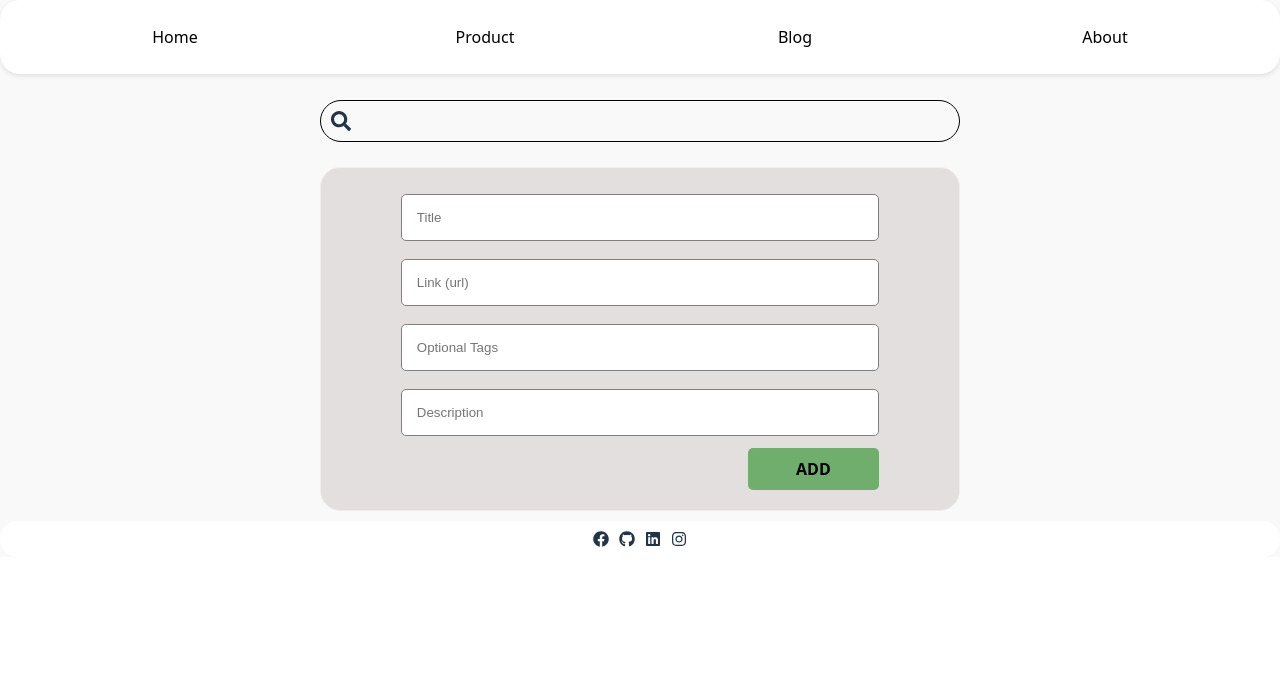
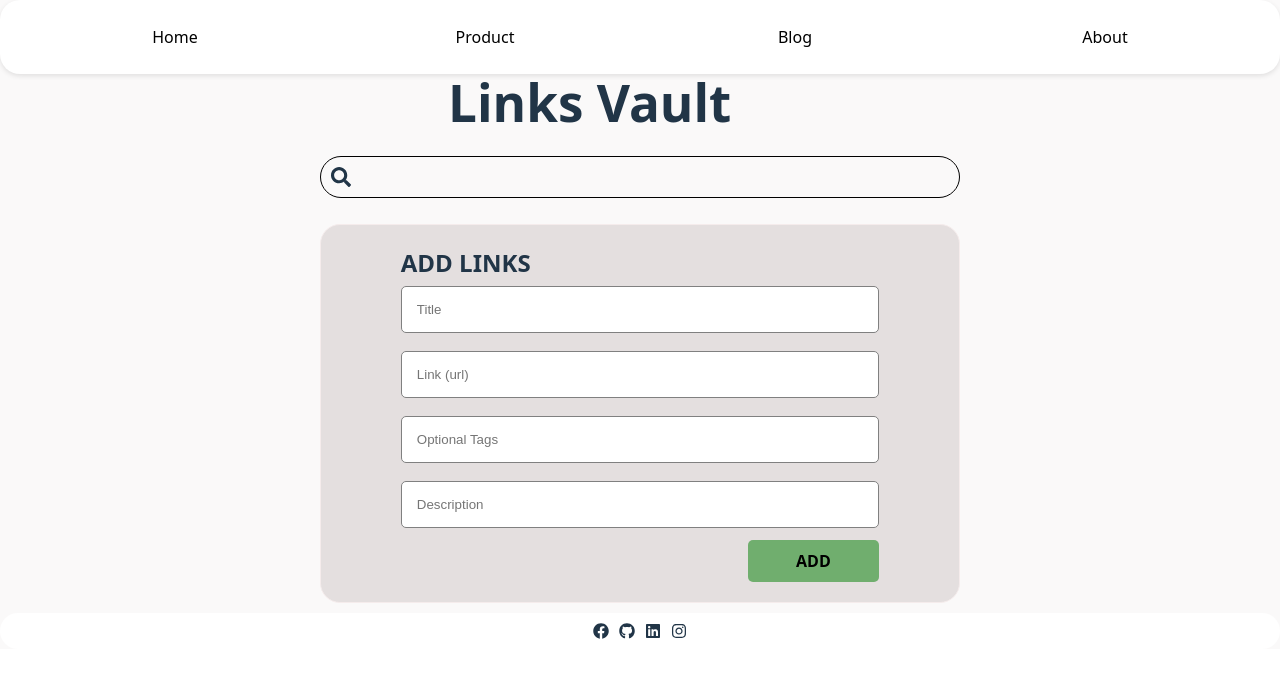
Before and after one commit to Shantela21/react-ts-task-2, a React (Vite) app: page / in a window 1280 px wide. Shown: the top 678 px of the page. Built offline with nearby package versions, Linux system fonts and the light colour scheme.

Commit message:
fixed README.md file

```diff
--- a/src/App.css
+++ b/src/App.css
@@ -48,7 +48,7 @@ body {
 
 .topnav a:hover {
   background-color: #70ae6e;
-  color: black ;
+  color: black;
 }
 
 .topnav .logo {
@@ -57,8 +57,6 @@ body {
   font-weight: bold;
   font-size: 1.2rem;
 }
-
-
 
 .search-container {
   width: 50%;
@@ -159,7 +157,7 @@ body {
   border-radius: 20px;
 }
 .table {
-  margin-left: 25%;
+  /* margin-left: 25%; */
   border: 1px solid white;
   width: 50%;
   height: 45%;
@@ -167,6 +165,7 @@ body {
   margin-top: 1%;
   border-radius: 20px;
   background-color: rgb(228, 223, 223);
+  font-size: clamp(15px, 1px, 30px);
 }
 th,
 td {
@@ -180,7 +179,7 @@ td {
 }
 .main {
   display: flex;
-  justify-content: center;
+  justify-content: flex-start;
   flex-direction: column;
 }
 
@@ -219,13 +218,10 @@ td {
   justify-content: space-evenly;
 }
 
-/* ============================= */
-/* 📱 Media Queries for Responsiveness */
-/* ============================= */
-
-/* Extra small devices (phones, portrait) - 320px */
 @media (max-width: 320px) {
-  .search-container, .form, .table {
+  .search-container,
+  .form,
+  .table {
     width: 90%;
     margin-left: 5%;
   }
@@ -245,9 +241,10 @@ td {
   }
 }
 
-/* Small devices (phones, landscape) - 480px */
 @media (max-width: 480px) {
-  .search-container, .form, .table {
+  .search-container,
+  .form,
+  .table {
     width: 85%;
     margin-left: 7.5%;
   }
@@ -264,9 +261,10 @@ td {
   }
 }
 
-/* Medium devices (tablets) - 768px */
 @media (max-width: 768px) {
-  .search-container, .form, .table {
+  .search-container,
+  .form,
+  .table {
     width: 70%;
     margin-left: 15%;
   }
@@ -282,9 +280,10 @@ td {
   }
 }
 
-/* Large devices (small laptops) - 1024px */
 @media (max-width: 1024px) {
-  .search-container, .form, .table {
+  .search-container,
+  .form,
+  .table {
     width: 60%;
     margin-left: 20%;
   }
@@ -295,9 +294,10 @@ td {
   }
 }
 
-/* Extra large devices (desktops) - 1200px */
 @media (max-width: 1200px) {
-  .search-container, .form, .table {
+  .search-container,
+  .form,
+  .table {
     width: 55%;
     margin-left: 22.5%;
   }
--- a/src/App.tsx
+++ b/src/App.tsx
@@ -4,6 +4,7 @@ import Footer from "./components/Footer";
 import Form from "./components/Form";
 import Navbar from "./components/Navbar";
 import SearchBar from "./components/SearchBar";
+import Title from "./components/Title";
 function App() {
   const [query, setQuery] = React.useState("");
   const [searchInput, setSearchInput] = React.useState("");
@@ -12,6 +13,7 @@ function App() {
       <div className="app">
         {/* <Title/> */}
         <Navbar />
+        <Title/>
         <div className="hero-section">
           <SearchBar
             searchValue={searchInput}
--- a/src/components/Form.tsx
+++ b/src/components/Form.tsx
@@ -75,6 +75,7 @@ export default function Form({ query = "" }: { query?: string }) {
   return (
     <div className="main">
       <form className="form" onSubmit={handleSubmit}>
+        <h2 style={{paddingLeft:"10%"}}>ADD LINKS</h2>
         <input
           className="title"
           type="text"
--- a/src/components/Navbar.tsx
+++ b/src/components/Navbar.tsx
@@ -31,5 +31,6 @@ export default function Navbar() {
         </a>
 
       </div>
+
   );
 }
--- a/src/components/Title.tsx
+++ b/src/components/Title.tsx
@@ -2,9 +2,9 @@ import React from 'react'
 
 export default function Title() {
   return (
-    <div className='vault-list'>
-      <h1>
-        {/* <strong>VAULT LIST</strong> */}
+    <div className="vault-list">
+      <h1 style={{paddingLeft:"35%"}}>
+        <strong> Links Vault</strong>
       </h1>
     </div>
   );
```
Also changed, not shown: 1 other file (tests, documents, lock files or other folders).
